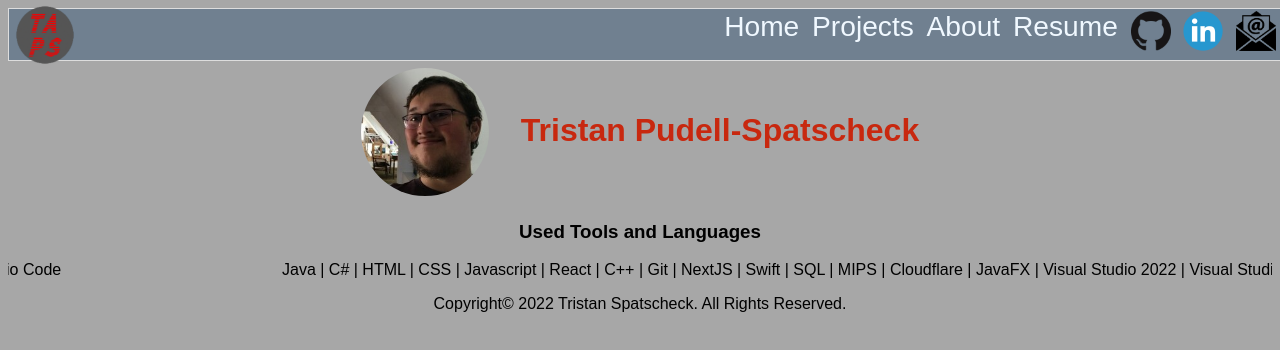
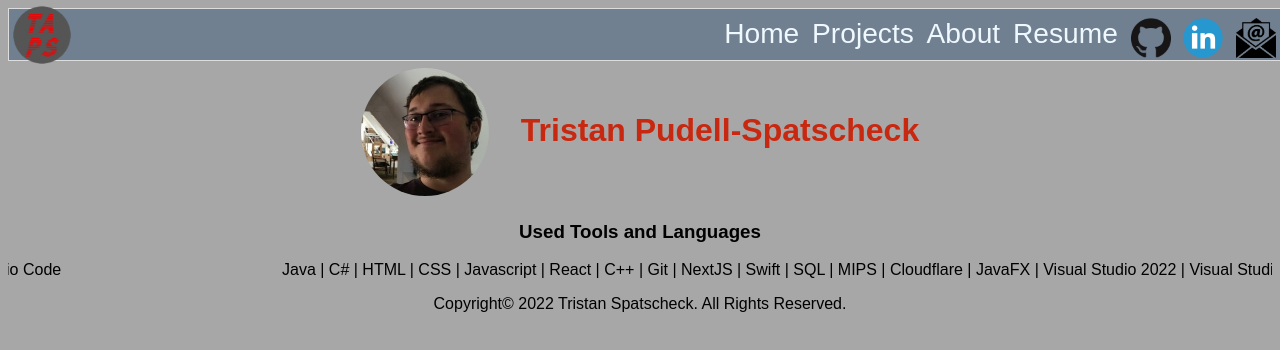
Before and after one commit to tapscodes/tapscodes.github.io, a Next.js app: page / in a window 1280 px wide. Shown: the top 350 px of the page. Built offline with nearby package versions, Linux system fonts and the light colour scheme.

Commit message:
Moved Text Down So It Centers Better

```diff
--- a/styles/components/Navbar.module.css
+++ b/styles/components/Navbar.module.css
@@ -17,6 +17,7 @@
 .other a{
     color:aliceblue;
     text-decoration: none;
+    margin-top: 1vw;
     margin-left: 1vw;
     font-size: 2.2vw;
 }
@@ -26,5 +27,5 @@
 }
 .icon {
     display: flex;
-    margin-left: 0.5vw;
+    margin-left: 0.2vw;
 }
```
